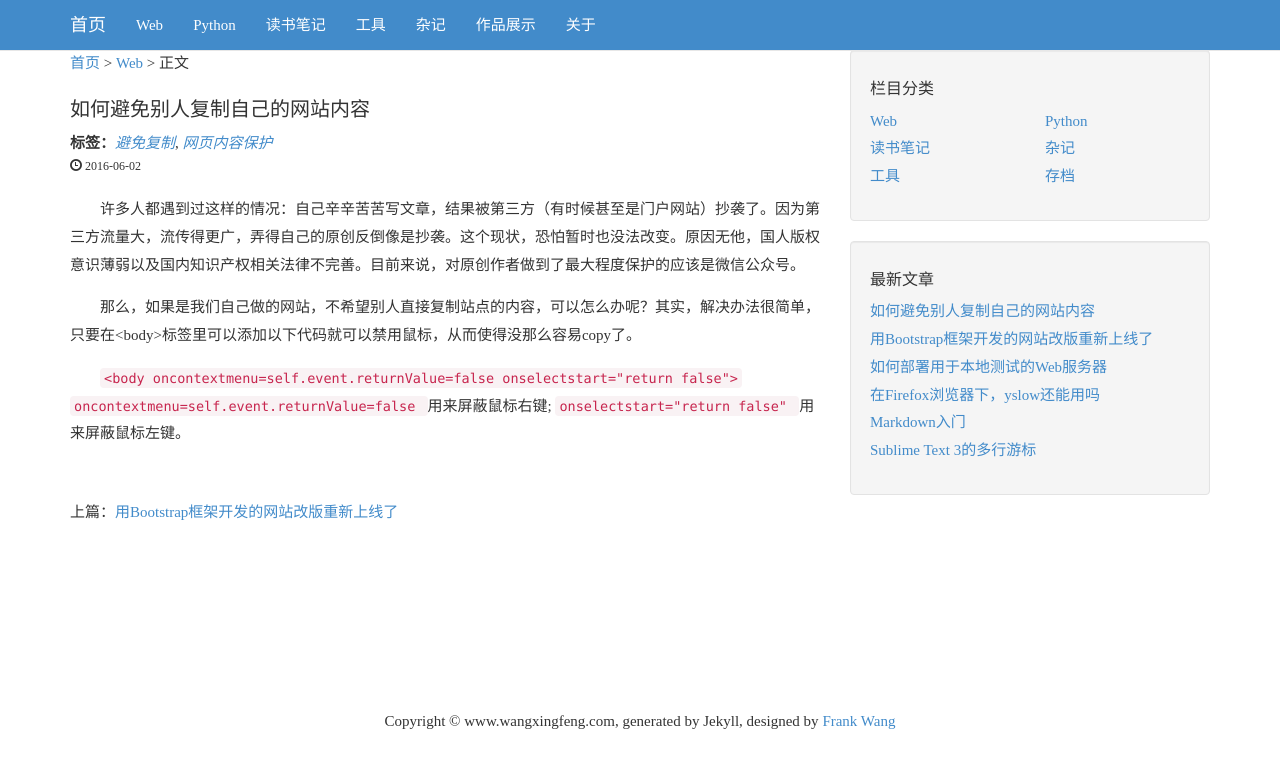
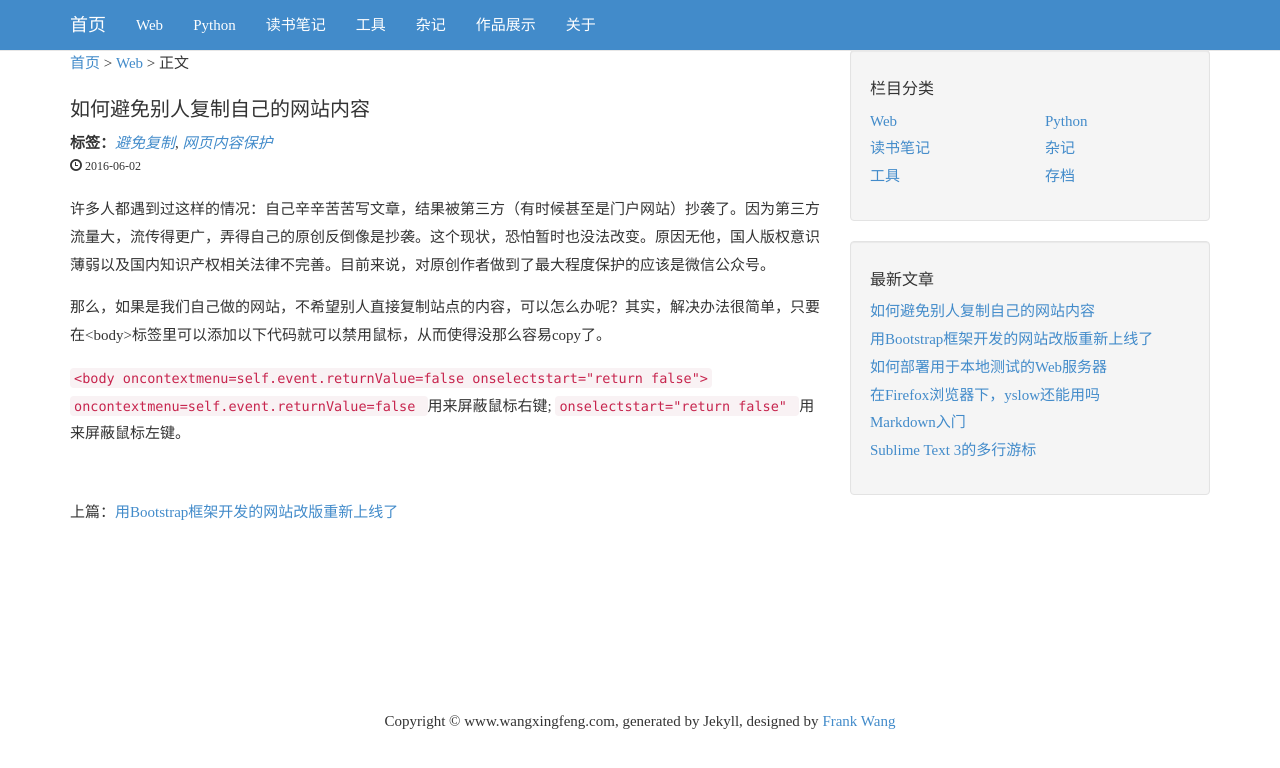
Before and after one commit to frankwang0909/blog_v1.0, a Jekyll site: the page built from _posts/2016-06-02-避免别人复制自己的网站内容.md, in a window 1280 px wide. Shown: the top 768 px of the page. Built offline with Jekyll 4.4.1, drawn with Linux system fonts in a browser that asks for light colours; nearby versions of some CDN libraries.

Commit message:
删除缩进

```diff
--- a/_layouts/post.html
+++ b/_layouts/post.html
@@ -13,7 +13,7 @@ layout: default
   </div>
   <br/>
   <!-- content -->
-  <div style="text-indent:2em;">{{ content }}</div>
+  <div>{{ content }}</div>
   <br/>
   <!-- next and previous -->
   <div style="margin-top:15px; margin-bottom:10px">
```
